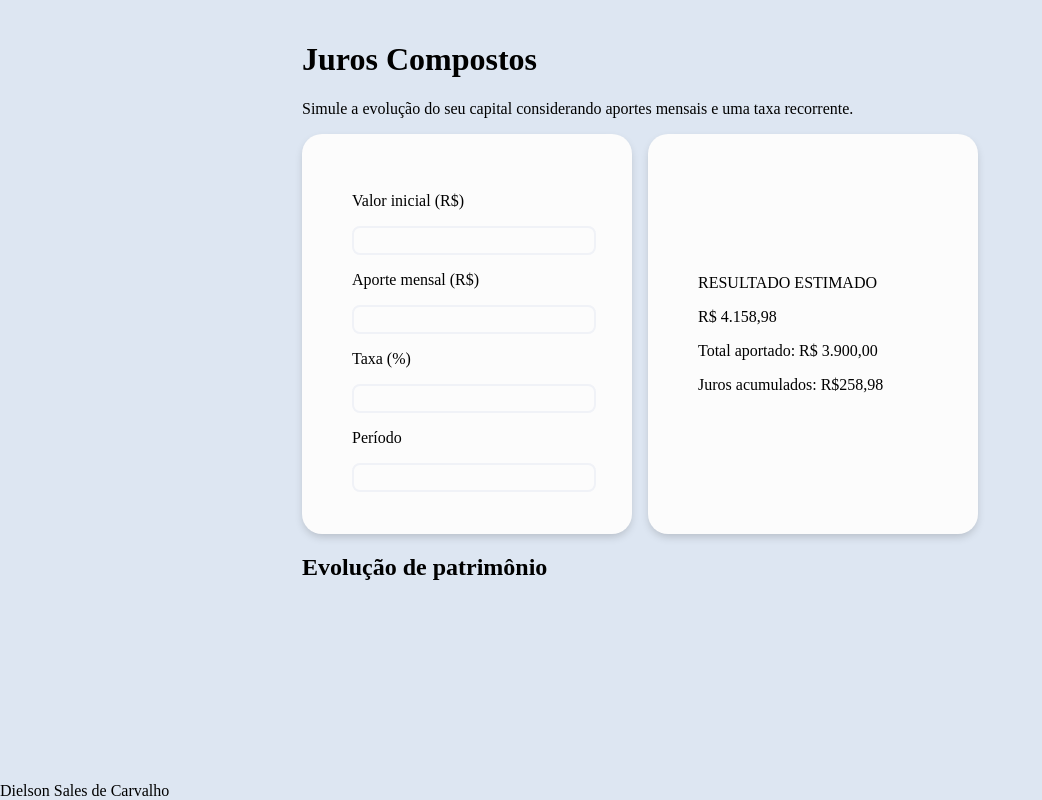
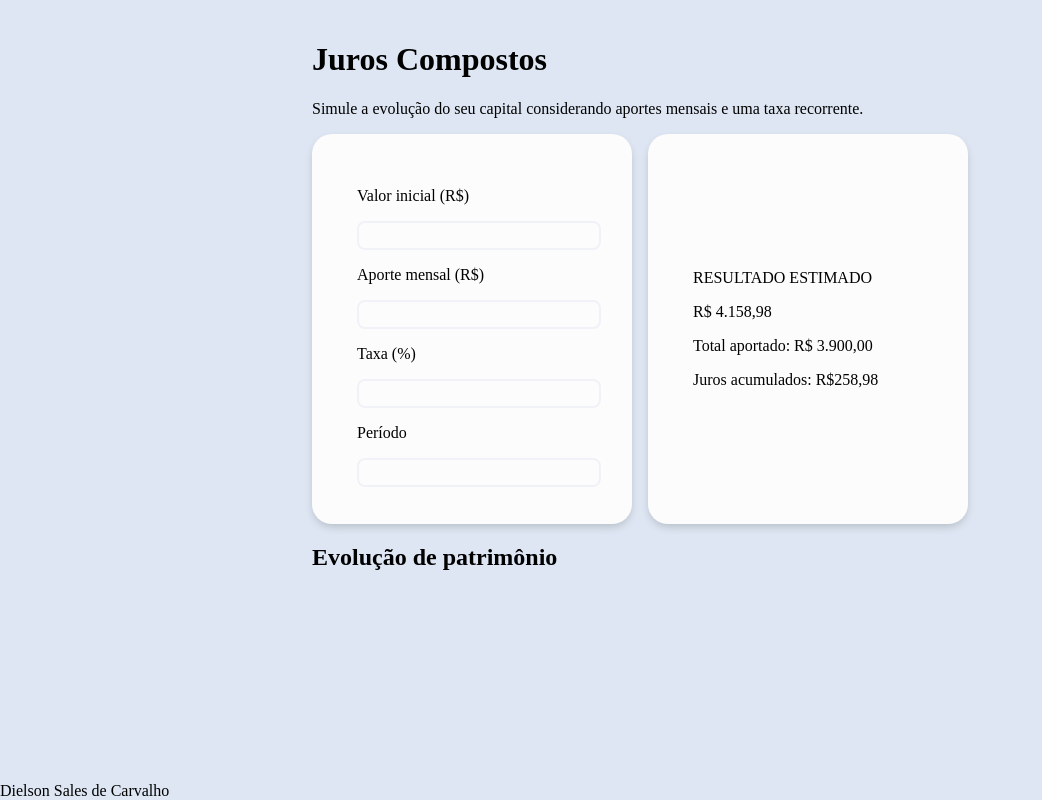
Before and after one commit to dielsonsales/JurosCompostos, a Next.js app: page / in a window 1280 px wide. Shown: the whole page, without its empty margins (0-1042 px from the left). Built offline with nearby package versions, Linux system fonts and the light colour scheme.

Commit message:
Add style to other texts

```diff
--- a/src/app/globals.css
+++ b/src/app/globals.css
@@ -5,7 +5,7 @@
 }
 
 .title {
-  font-size: 50;
+  font-size: 42;
 }
 
 .subTitle {
--- a/src/components/card/card.module.css
+++ b/src/components/card/card.module.css
@@ -1,7 +1,7 @@
 .card {
   background-color: rgb(252, 252, 252);
   border-radius: 20px;
-  padding: 50px;
+  padding: 45px;
   box-shadow: 0px 4px 10px -2px rgba(0, 0, 0, 0.2);
   width: 230px;
   height: 300px;
--- a/src/components/result/result.tsx
+++ b/src/components/result/result.tsx
@@ -4,9 +4,9 @@
   return (
     <div>
       <p className="subTitle">Resultado estimado</p>
-      <p>R$ 4.158,98</p>
-      <p>Total aportado: R$ 3.900,00</p>
-      <p>Juros acumulados: R$258,98</p>
+      <p className="title">R$ 4.158,98</p>
+      <p className="defaultText">Total aportado: R$ 3.900,00</p>
+      <p className="defaultText">Juros acumulados: R$258,98</p>
     </div>
   );
 }
```
